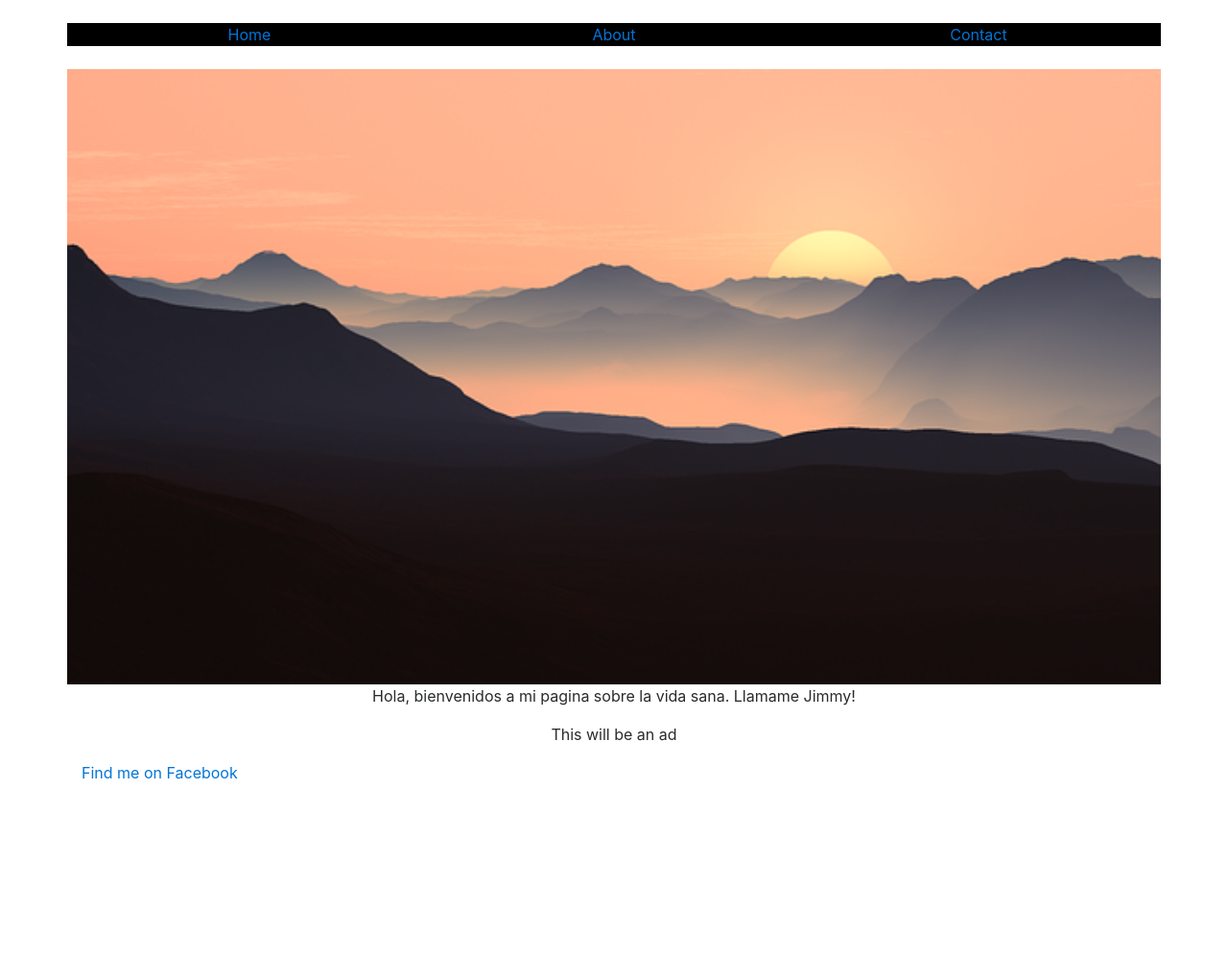
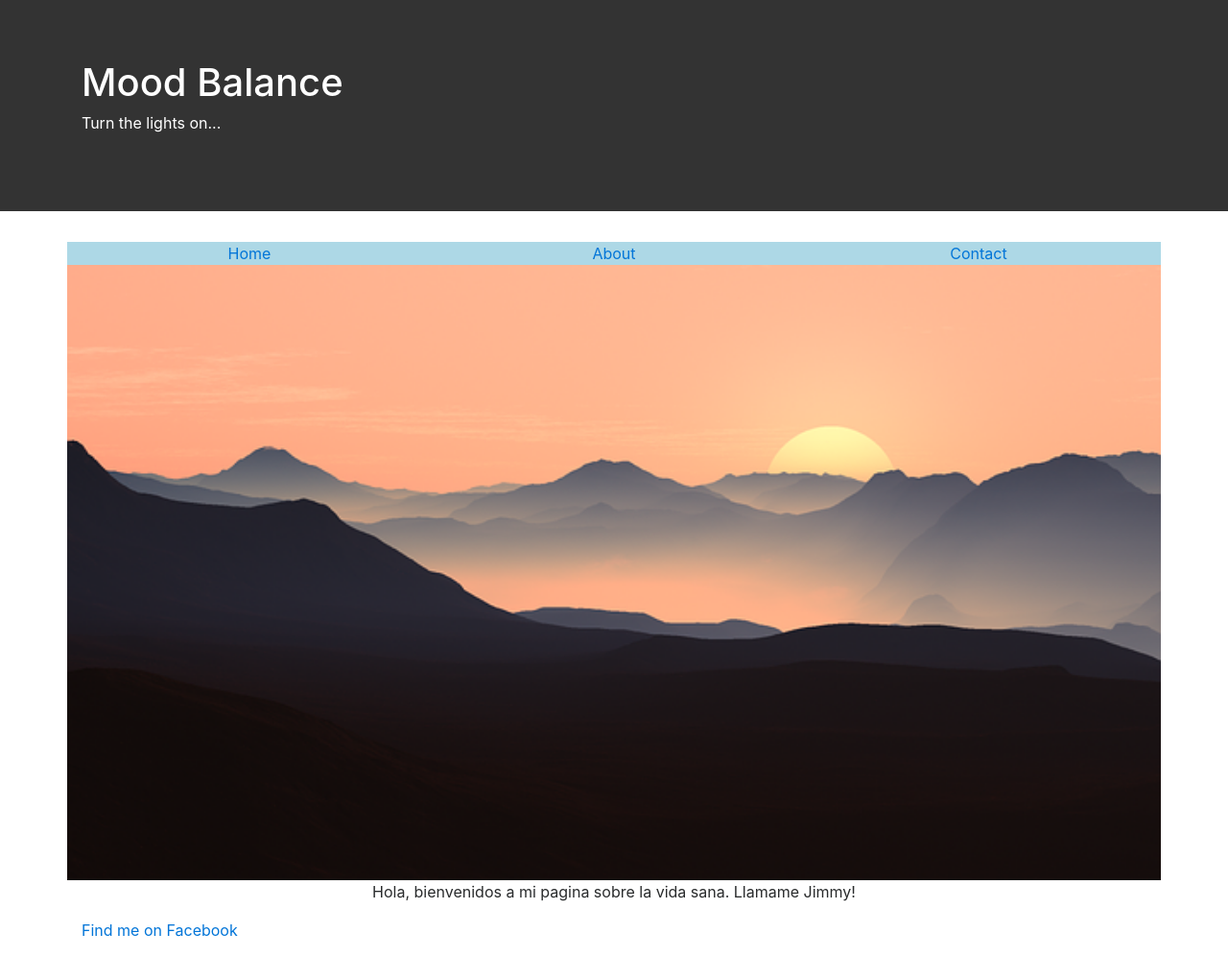
Before and after one commit to Dziugas/mood_balance, a Django app: page / in a window 1280 px wide. Shown: the whole page at 96% size. Before the commit the page ends 812 px from the top, so only its background shows below. Run offline with Django 3.2, Linux system fonts and the light colour scheme; some libraries are stand-ins or nearby versions.

Commit message:
Added a jumbotron

```diff
--- a/home/templates/home/header.html
+++ b/home/templates/home/header.html
@@ -12,9 +12,9 @@
 
   </head>
   <body>
-  	  <br>
+  {% include 'home/includes/htmlsnippet.html' %}
 	  <header>
-		 <div class="container" style="background: black">
+		 <div class="container" style="background: lightblue">
 			 <div class = "row">
 				 <div class="col-4" align="center"><a href='/'>Home</a></div>
 				 <div class="col-4" align="center"><a href='/about/'>About</a></div>
@@ -22,7 +22,6 @@
 			 </div>
 		 </div>
 	  </header>
-	  <br>
 	 <div class="container">
 		 <div class="row">
 			<img src="/static/home/evening.png" alt="evening theme" width="100%" height="100%">
--- a/home/templates/home/home.html
+++ b/home/templates/home/home.html
@@ -1,5 +1,4 @@
 {% extends 'home/header.html' %}
 {% block content %}
 <p align="center">Hola, bienvenidos a mi pagina sobre la vida sana. Llamame Jimmy!</p>
-{% include 'home/includes/htmlsnippet.html' %}
 {% endblock %}
--- a/home/templates/home/includes/htmlsnippet.html
+++ b/home/templates/home/includes/htmlsnippet.html
@@ -1,3 +1,11 @@
 {% block content %}
-<p align="center">This will be an ad</p>
+
+<div class="jumbotron jumbotron-fluid bg-faded text-white" style="background: #333;">
+    <div class="container">
+        <h1>Mood Balance</h1>
+        <p>Turn the lights on...</p>
+    </div>
+
+</div>
+
 {% endblock %}
```
